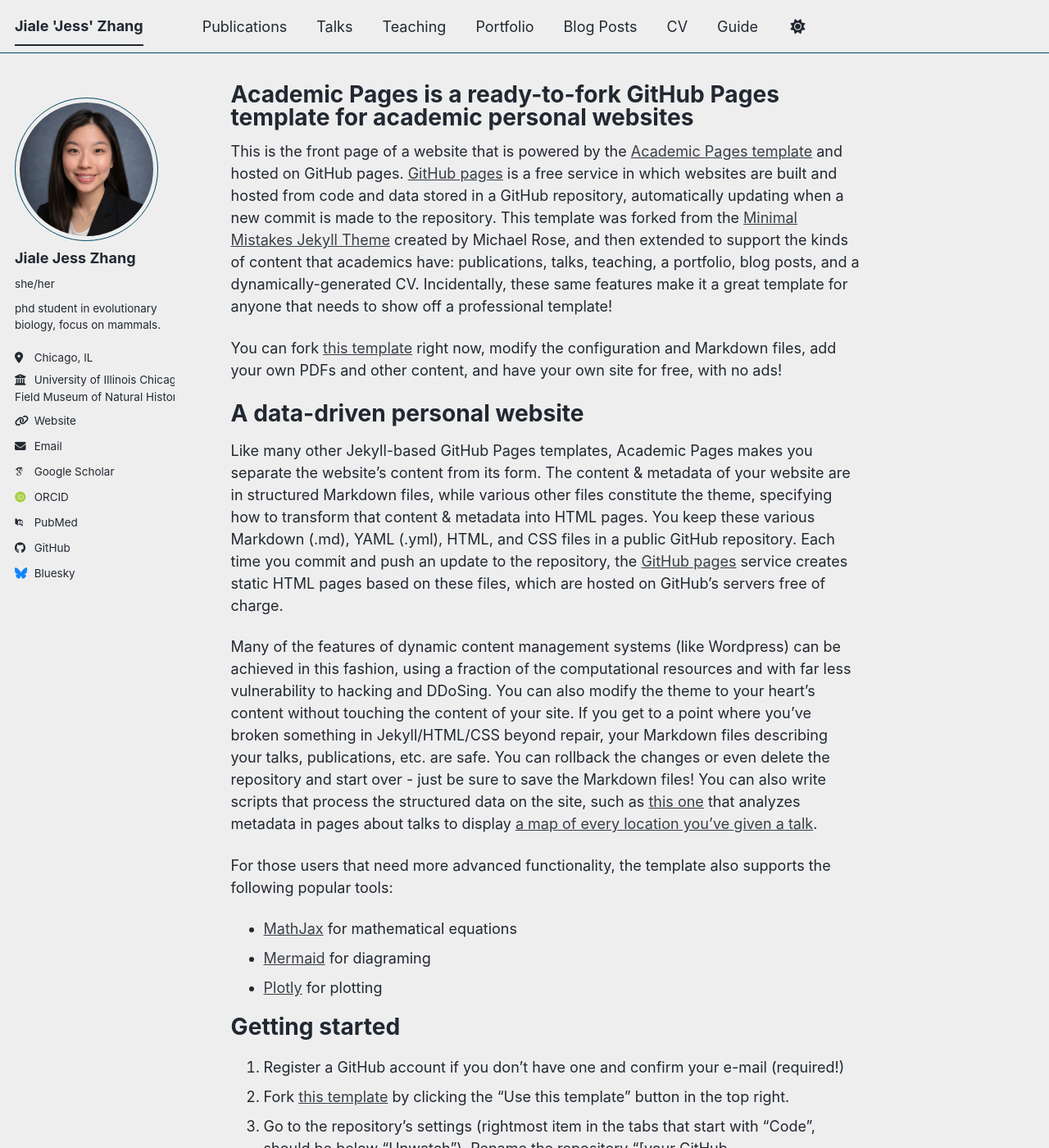
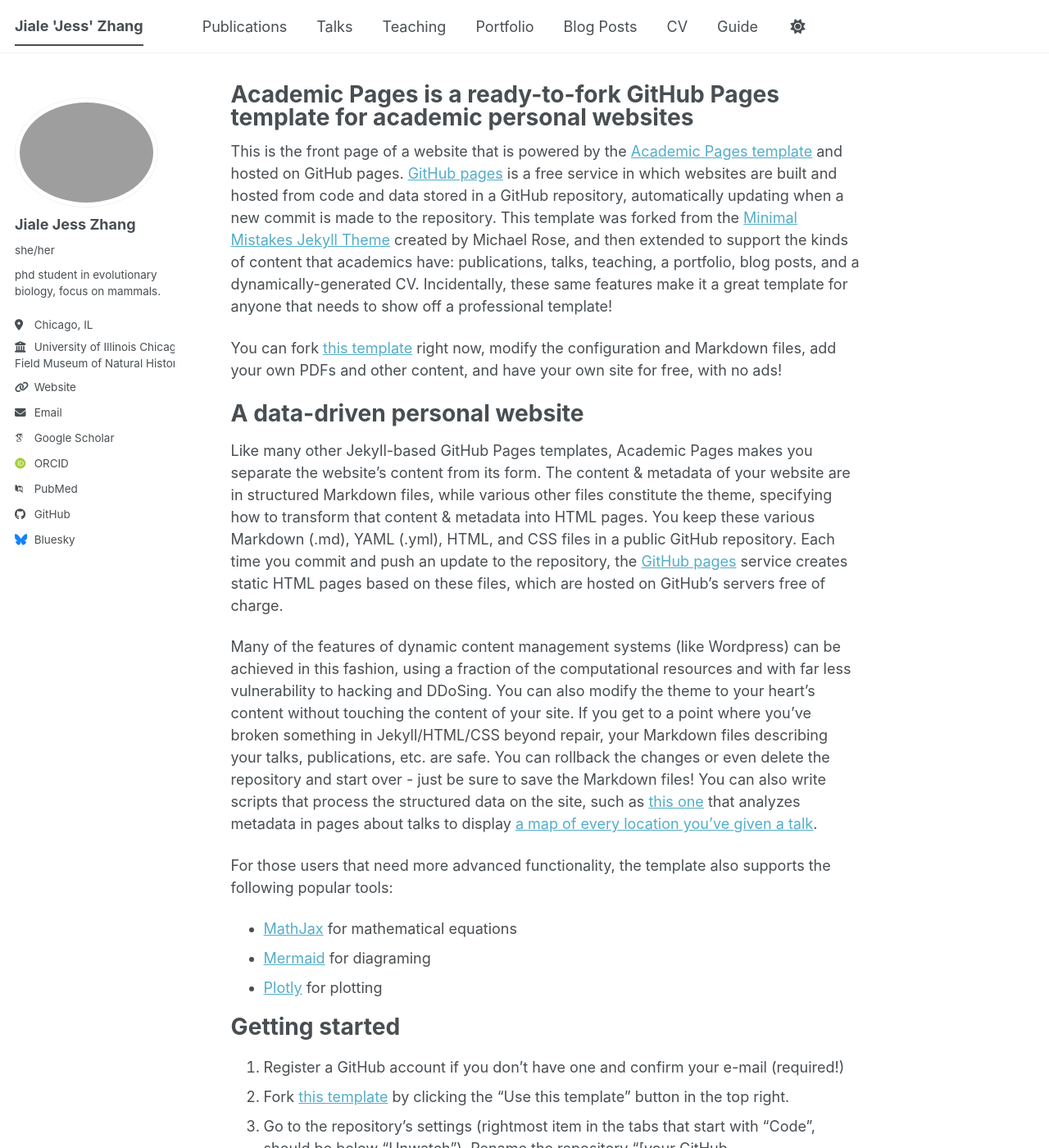
Before and after one commit to PitaChib/pitachib.github.io, a Jekyll site: the page built from _pages/about.md, in a window 1280 px wide and 1400 px high. Shown: the whole window at 82% size. Built offline with Jekyll 4.4.1, drawn with Linux system fonts in a browser that asks for light colours; some web fonts are replaced; a script bundle is joined from its source files by our own code; library files that are not in the unit come from our copies.

Commit message:
small fixes

```diff
--- a/_config.yml
+++ b/_config.yml
@@ -8,7 +8,7 @@
 
 # Basic Site Settings
 locale                   : "en-US"
-site_theme               : "air" # The available themes options are "default", "air", "sunrise", "mint", "dirt" and "contrast"
+site_theme               : "default" # The available themes options are "default", "air", "sunrise", "mint", "dirt" and "contrast"
 title                    : "Jiale 'Jess' Zhang"
 title_separator          : "-"
 name                     : &name "Jiale Jess Zhang"
@@ -23,8 +23,8 @@
 #               Additional customization can be done by editing /_includes/author-profile.html
 author:
   # Biographic information
-  # avatar           : "shrewsmall.jpg"
-  avatar           : "squareLinkedIn.png"
+  avatar           : "shrewsmall.jpg"
+  # avatar           : "squareLinkedIn.png"
   name             : "Jiale Jess Zhang"
   pronouns         : "she/her"
   bio              : "phd student in evolutionary biology, focus on mammals."
```
